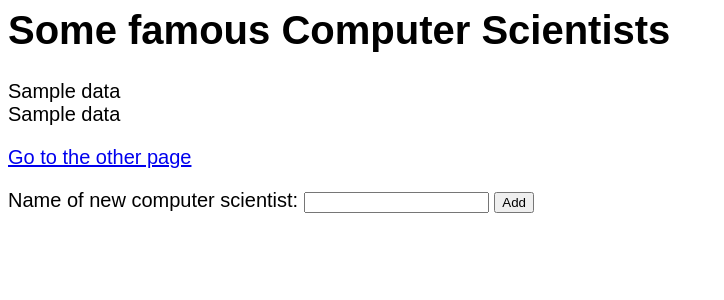
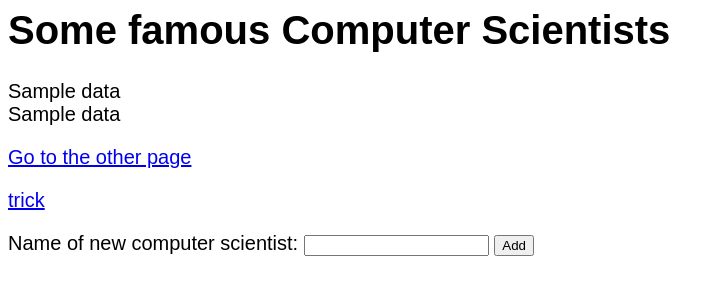
Before and after one commit to y4umeng/skatedbpub, a Python web app: template templates/index.html in a window 1280 px wide. Shown: the top 300 px of the page, without its empty margins (0-724 px from the left). Run offline with Jinja, Linux system fonts and the light colour scheme; the template is opened without the code that fills it: most values are stand-ins (such as "Sample title", 1, 10 or a date in 2020).

Commit message:
queries for trick page

```diff
--- a/templates/index.html
+++ b/templates/index.html
@@ -18,6 +18,7 @@
   </div>
 
 <p><a href="another">Go to the other page</a></p>
+<p><a href="trick?id=1">trick</a></p>
 
 <form method="POST" action="/add">
 <p>Name of new computer scientist: <input type="text" name="name"> <input type="submit" value="Add"></p>
```
